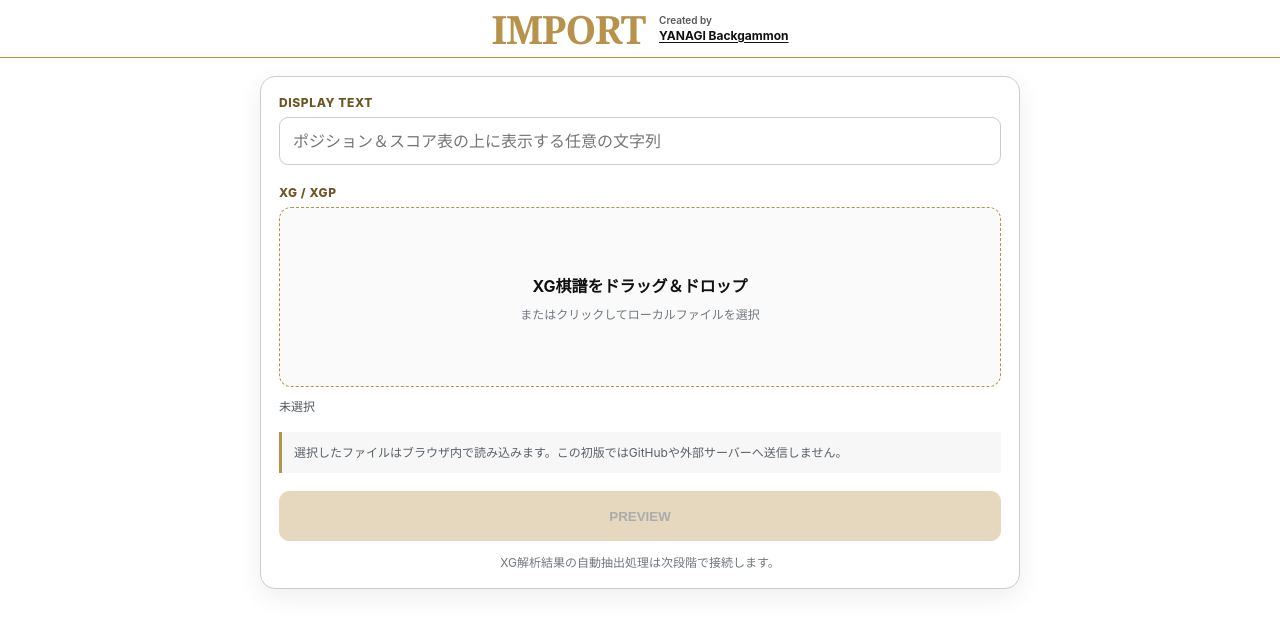
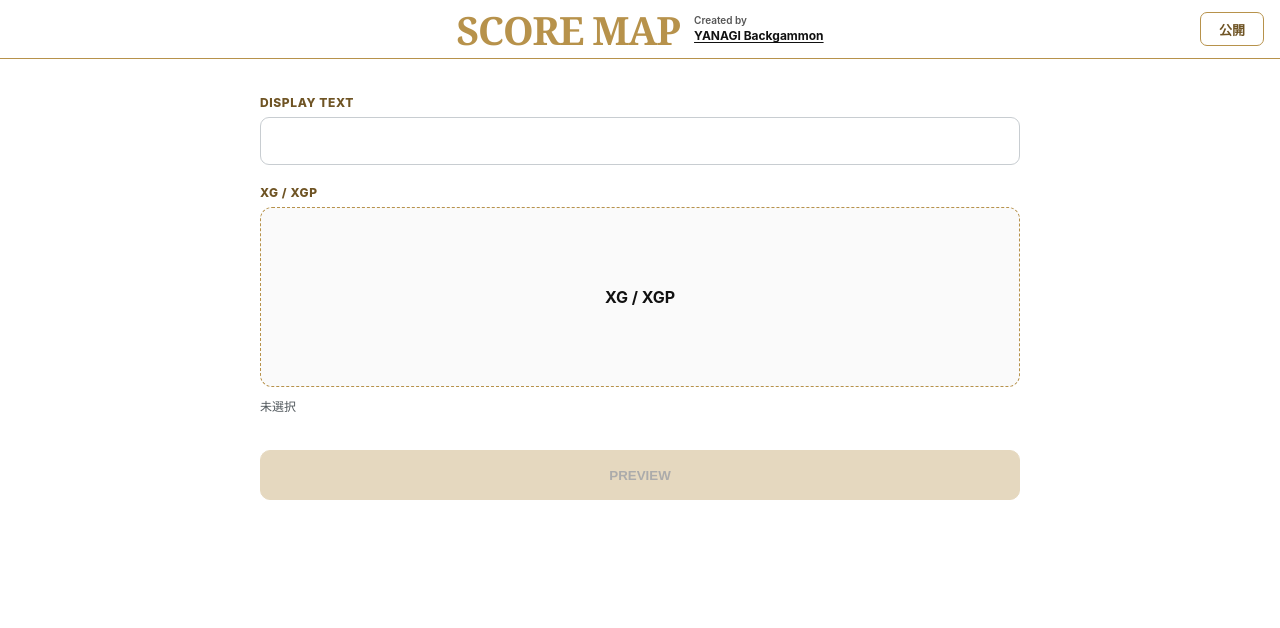
Before and after one commit to yanagibackgammon/score-map, a plain HTML site: page import.html in a window 1280 px wide. Drawn offline with Linux system fonts and the light colour scheme.

Commit message:
Add files via upload

```diff
--- a/import.html
+++ b/import.html
@@ -4,39 +4,37 @@
   <meta charset="utf-8">
   <meta name="viewport" content="width=device-width,initial-scale=1,viewport-fit=cover">
   <meta name="theme-color" content="#ffffff">
-  <title>Score Map Import</title>
+  <title>Score Map | YANAGI Backgammon</title>
   <link rel="stylesheet" href="styles.css">
 </head>
 <body>
   <header class="page-header">
-    <div class="title-group">
-      <h1>IMPORT</h1>
-      <div class="creator">
-        <span>Created by</span>
-        <a href="https://yanagibackgammon.github.io/" target="_blank" rel="noopener noreferrer">YANAGI Backgammon</a>
+    <div class="header-inner">
+      <div class="title-group">
+        <h1>SCORE MAP</h1>
+        <div class="creator">
+          <span>Created by</span>
+          <a href="https://yanagibackgammon.github.io/" target="_blank" rel="noopener noreferrer">YANAGI Backgammon</a>
+        </div>
       </div>
+      <a class="page-switch" href="index.html">公開</a>
     </div>
   </header>
 
   <main class="import-main">
     <section class="import-card">
       <label class="field-label" for="title-input">DISPLAY TEXT</label>
-      <input id="title-input" class="title-input" type="text" placeholder="ポジション＆スコア表の上に表示する任意の文字列">
+      <input id="title-input" class="title-input" type="text">
 
       <label class="field-label">XG / XGP</label>
       <div id="drop-zone" class="drop-zone" tabindex="0" role="button">
-        <strong>XG棋譜をドラッグ＆ドロップ</strong>
-        <span>またはクリックしてローカルファイルを選択</span>
+        <strong>XG / XGP</strong>
         <input id="file-input" type="file" accept=".xg,.xgp" hidden>
       </div>
       <div id="file-info" class="file-info">未選択</div>
 
-      <div class="privacy-note">
-        選択したファイルはブラウザ内で読み込みます。この初版ではGitHubや外部サーバーへ送信しません。
-      </div>
-
       <button id="preview-button" class="primary-button" type="button" disabled>PREVIEW</button>
-      <p class="import-status" id="import-status">XG解析結果の自動抽出処理は次段階で接続します。</p>
+      <p class="import-status" id="import-status" hidden></p>
     </section>
   </main>
 
--- a/styles.css
+++ b/styles.css
@@ -12,11 +12,14 @@
 *{box-sizing:border-box}
 html{background:var(--white);-webkit-text-size-adjust:100%}
 body{margin:0;min-height:100vh;color:#111;background:var(--white);font-family:Inter,"Noto Sans JP","Yu Gothic",Meiryo,system-ui,sans-serif}
-.page-header{position:sticky;top:0;z-index:20;min-height:58px;padding:8px 16px;display:flex;align-items:center;justify-content:center;background:#fff;border-bottom:1px solid var(--theme)}
+.page-header{position:sticky;top:0;z-index:20;min-height:58px;padding:8px 0;display:flex;align-items:center;justify-content:center;background:#fff;border-bottom:1px solid var(--theme)}
+.header-inner{position:relative;width:min(1580px,calc(100% - 32px));min-height:42px;display:flex;align-items:center;justify-content:center}
 .title-group{display:inline-flex;align-items:center;gap:14px;white-space:nowrap}
 h1{margin:0;color:var(--theme);font-family:Georgia,"Times New Roman",serif;font-size:39px;line-height:1;letter-spacing:-.03em}
 .creator{display:flex;flex-direction:column;align-items:flex-start;justify-content:center;line-height:1.1;color:#555;font-size:10px;font-weight:600}
 .creator a{margin-top:3px;color:#111;font-size:12px;font-weight:700;text-decoration:underline;text-underline-offset:2px}
+.page-switch{position:absolute;right:0;top:50%;transform:translateY(-50%);display:inline-flex;align-items:center;justify-content:center;min-width:64px;height:34px;padding:0 14px;border:1px solid var(--theme);border-radius:7px;background:#fff;color:var(--active);font-size:13px;font-weight:800;text-decoration:none}
+.page-switch:hover{background:#fbf7ef}
 main{width:min(1580px,calc(100% - 32px));margin:0 auto;padding:18px 0 48px}
 .content-grid{display:grid;grid-template-columns:minmax(360px,.88fr) minmax(720px,1.45fr);gap:16px;align-items:start}
 .position-card,.map-card{min-width:0;background:#fff}
@@ -50,7 +53,7 @@ main{width:min(1580px,calc(100% - 32px));margin:0 auto;padding:18px 0 48px}
 .legend-item{display:inline-flex;align-items:center;gap:6px;font-size:12px;color:#444b50}
 .legend-swatch{width:14px;height:14px;border:1px solid rgba(0,0,0,.2);border-radius:3px}
 .import-main{width:min(760px,calc(100% - 24px));display:block}
-.import-card{padding:18px;border:1px solid var(--line);border-radius:15px;background:#fff;box-shadow:0 8px 26px rgba(0,0,0,.07)}
+.import-card{padding:18px 0;background:#fff}
 .field-label{display:block;margin:0 0 7px;color:var(--active);font-size:12px;font-weight:800;letter-spacing:.05em}
 .title-input{width:100%;height:48px;margin-bottom:20px;padding:0 13px;border:1px solid var(--line);border-radius:9px;background:#fff;color:#111;font:inherit;outline:none}
 .title-input:focus{border-color:var(--theme);box-shadow:0 0 0 2px rgba(183,146,75,.12)}
@@ -58,7 +61,6 @@ main{width:min(1580px,calc(100% - 32px));margin:0 auto;padding:18px 0 48px}
 .drop-zone.is-dragging{background:#f6f0e5;border-style:solid}
 .drop-zone span{color:#70787e;font-size:12px}
 .file-info{margin:10px 0 18px;color:#50575c;font-size:12px}
-.privacy-note{padding:11px 12px;border-left:3px solid var(--theme);background:#f7f7f7;color:#596167;font-size:12px;line-height:1.6}
 .primary-button{width:100%;height:50px;margin-top:18px;border:1px solid var(--theme);border-radius:10px;background:var(--theme);color:#111;font-weight:900;cursor:pointer}
 .primary-button:disabled{opacity:.35;cursor:not-allowed}
 .import-status{margin:12px 0 0;color:#70787e;font-size:12px;text-align:center}
@@ -76,6 +78,8 @@ main{width:min(1580px,calc(100% - 32px));margin:0 auto;padding:18px 0 48px}
   .score-table{height:auto;grid-template-rows:48px repeat(6,76px)}
 }
 @media(max-width:720px){
+  .header-inner{width:calc(100% - 16px)}
+  .page-switch{min-width:52px;height:30px;padding:0 10px;font-size:12px}
   h1{font-size:31px}
   .title-group{gap:10px}
   .creator{font-size:9px}.creator a{font-size:11px}
@@ -93,5 +97,5 @@ main{width:min(1580px,calc(100% - 32px));margin:0 auto;padding:18px 0 48px}
   .axis-label-mobile{display:block}
   .score-cell.invalid .invalid-label{font-size:7px;letter-spacing:-.02em}
   .legend{padding:10px 8px 0}
-  .import-main{width:100%}.import-card{padding:16px;border-left:0;border-right:0;border-radius:0;box-shadow:none}
+  .import-main{width:calc(100% - 16px)}.import-card{padding:12px 0}
 }
```
Also changed, not shown: index.html (+8 -5 lines).
